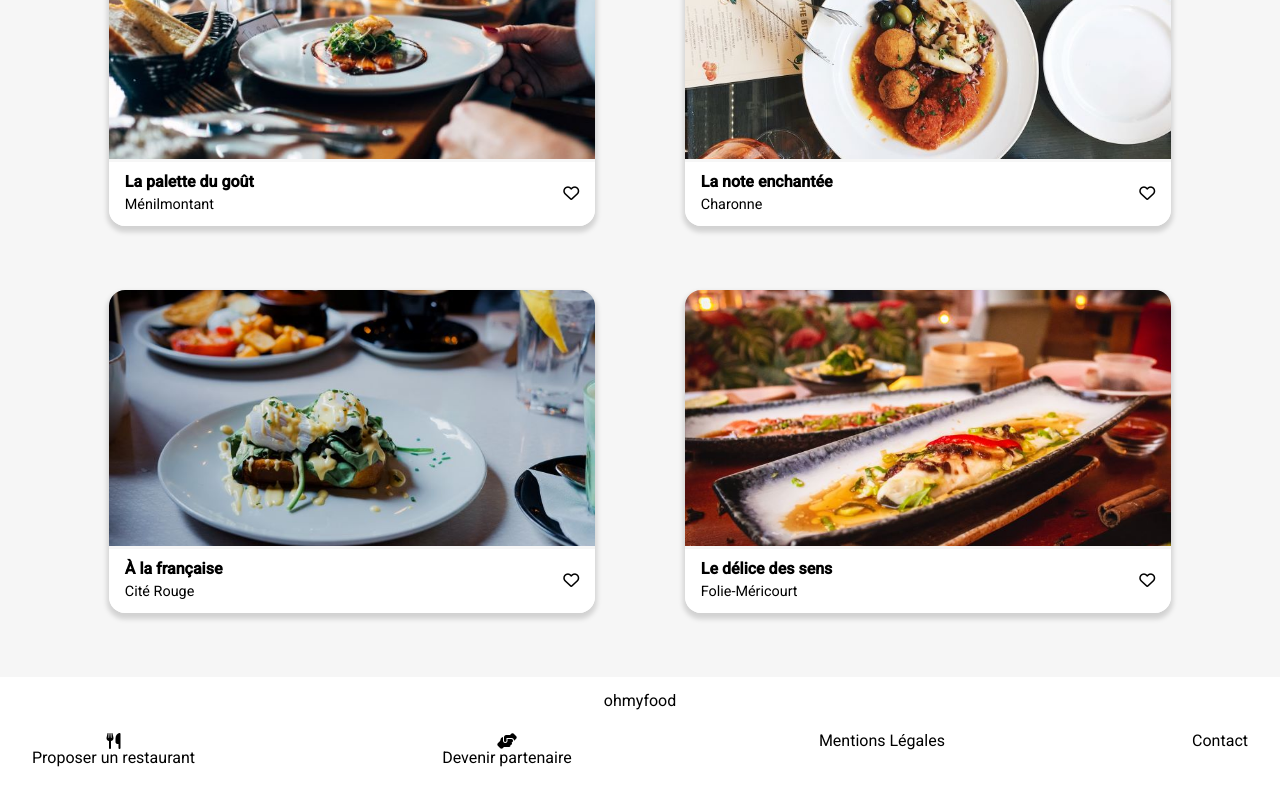
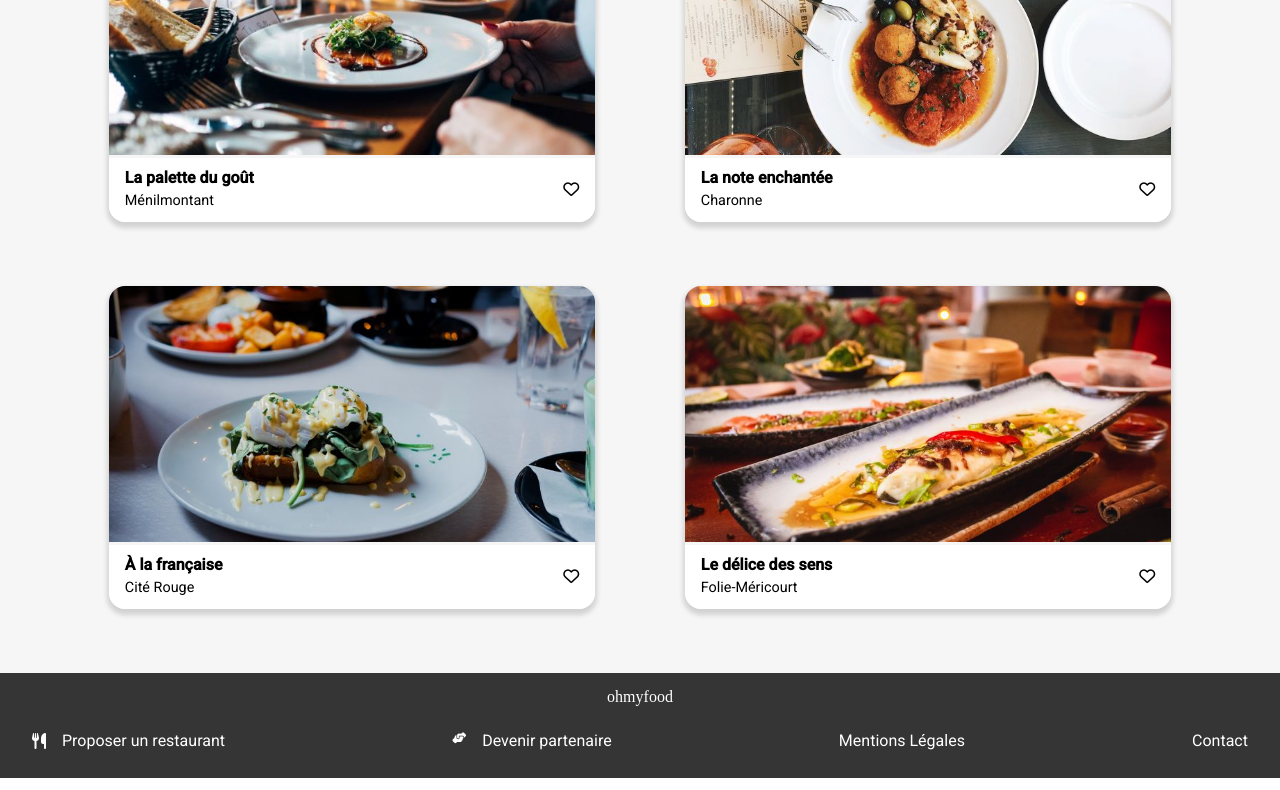
Before and after one commit to OlivierCos/Frontend-Environment-HTML5-SCSS, a website: page index.html in a window 1280 px wide. Shown: the part 738-1528 px from the top of the page. Drawn offline with Linux system fonts and the light colour scheme; a web font is replaced by a local one.

Commit message:
modif mise en forme des fichiers .scss

```diff
--- a/sass/style.scss
+++ b/sass/style.scss
@@ -10,6 +10,8 @@
 @import "libs/components/loadingspinner.scss";
 @import "libs/components/button.scss";
 @import "libs/base/bodya.scss";
+@import "libs/layouts/header.scss";
+@import "libs/layouts/footer.scss";
 
 /***Main***/
 
```
Also changed, not shown: sass/style.css, style.css, 1 other file.
